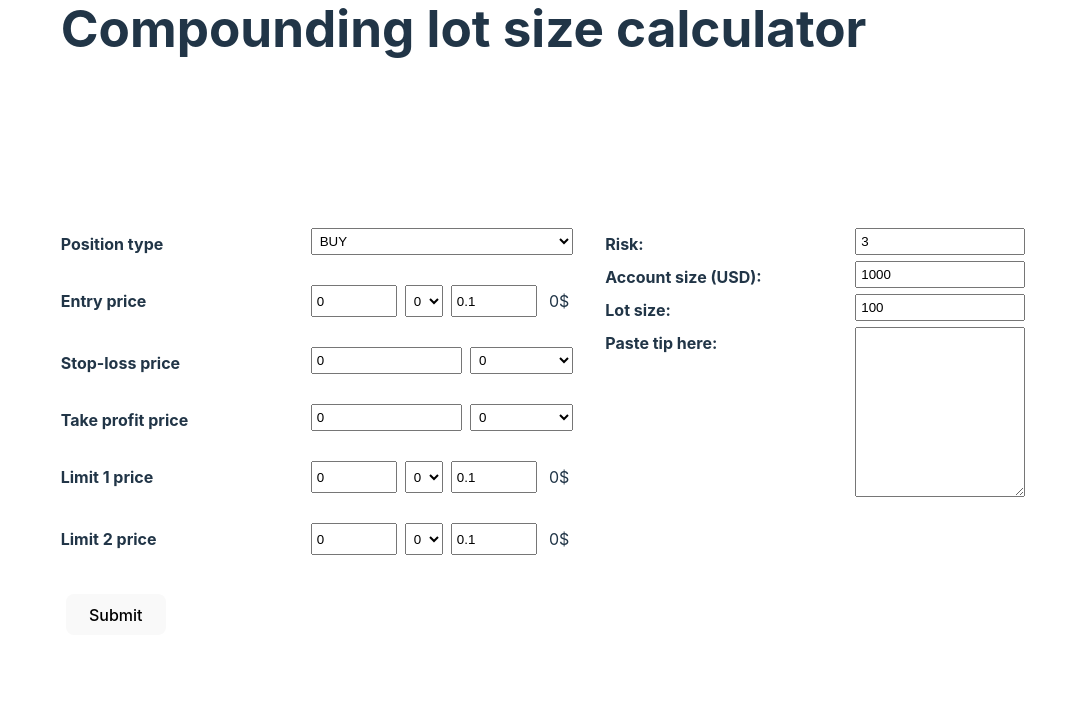
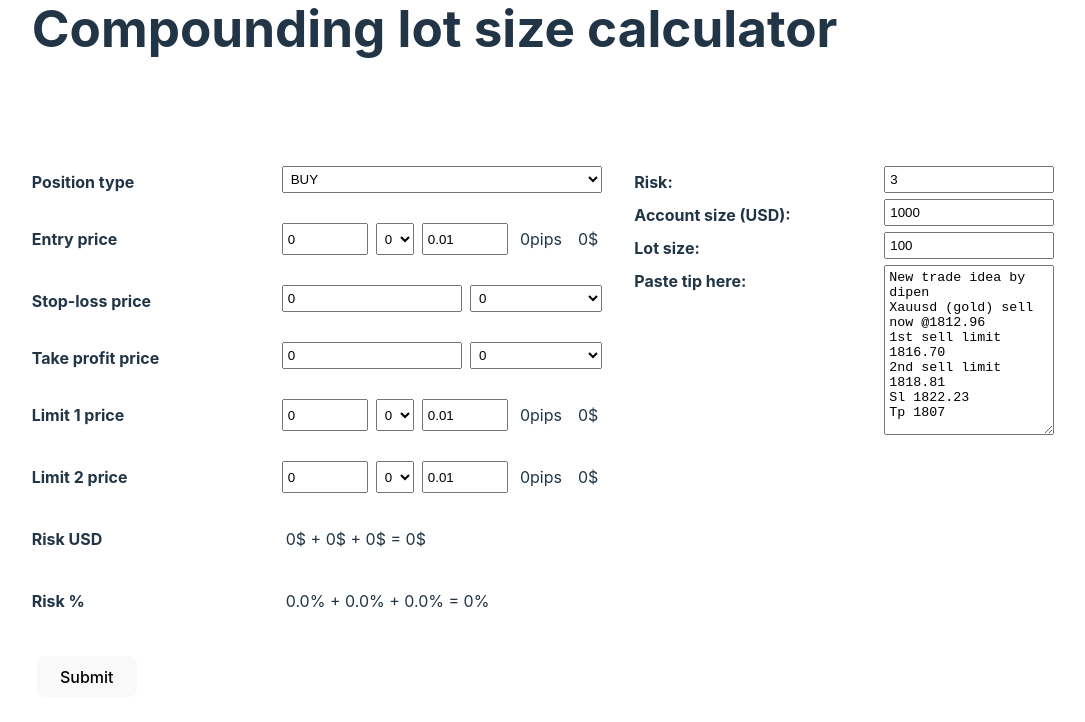
Before and after one commit to fivethreeo/calculate-compounding, a React (Vite) app: page / in a window 1280 px wide. Shown: the top 722 px of the page, without its empty margins (93-1178 px from the left). Built offline with nearby package versions, Linux system fonts and the light colour scheme.

Commit message:
Calculate more

```diff
--- a/src/App.tsx
+++ b/src/App.tsx
@@ -20,11 +20,8 @@ type tipPrices = {
   [key in "entry" | "stopLoss" | "takeProfit" | "order1" | "order2"]: Decimal;
 };
 
-type lotSizesType = {
-  [key in "entry" | "order1" | "order2"]: Decimal;
-};
 
-type lotRiskUSDType = {
+type sizeTypes = {
   [key in "entry" | "order1" | "order2"]: Decimal;
 };
 
@@ -33,25 +30,77 @@ type appState = {
   risk: number;
   lotSize: number,
   prices: tipPrices;
+  pips: sizeTypes,
+  profits: sizeTypes,
   positionType: string;
   pricesSet: boolean;
-  lotSizes: lotSizesType;
-  lotRiskUSD: lotRiskUSDType;
+  lotSizes: sizeTypes;
+  lotRiskUSD: sizeTypes;
+  lotRiskPct: sizeTypes;
+  totalRiskUSD: Decimal;
+  totalRiskPct: Decimal
 };
 
 type appAction = {
   type: string;
   payload: string;
 };
+
+const commonLotSizes = [
+  [new Decimal('0.01'), new Decimal('0.01'), new Decimal('0.01')],
+  [new Decimal('0.01'), new Decimal('0.02'), new Decimal('0.03')],
+  [new Decimal('0.02'), new Decimal('0.03'), new Decimal('0.04')],
+  [new Decimal('0.03'), new Decimal('0.05'), new Decimal('0.07')],
+  [new Decimal('0.05'), new Decimal('0.08'), new Decimal('0.1')],
+  [new Decimal('0.1'), new Decimal('0.15'), new Decimal('0.18')]
+]
 const calculateRisk = (state: appState): appState => {
  if (state.pricesSet) {
+
+    let lotSizes = state.lotSizes;
+    let totalRiskUSD: null | Decimal = null;
+    let totalRiskPct: null | Decimal = null;
+
+    const pctFactor = state.accountSize.div(100)
+    console.log(pctFactor.toString());
+
     const lotRiskUSD = {
       ...state.lotRiskUSD,
-      entry: state.prices.entry.sub(state.prices.stopLoss).abs().mul(new Decimal(state.lotSize).div(10)).mul(state.lotSizes.entry),
-      order1: state.prices.order1.sub(state.prices.stopLoss).abs().mul(new Decimal(state.lotSize).div(10)).mul(state.lotSizes.order1),
-      order2: state.prices.order2.sub(state.prices.stopLoss).abs().mul(new Decimal(state.lotSize).div(10)).mul(state.lotSizes.order2),
+      entry: state.prices.entry.sub(state.prices.stopLoss).abs().mul(new Decimal(state.lotSize)).mul(lotSizes.entry),
+      order1: state.prices.order1.sub(state.prices.stopLoss).abs().mul(new Decimal(state.lotSize)).mul(lotSizes.order1),
+      order2: state.prices.order2.sub(state.prices.stopLoss).abs().mul(new Decimal(state.lotSize)).mul(lotSizes.order2),
     }
-    return {...state, lotRiskUSD }
+
+    const lotRiskPct = {
+      ...state.lotRiskPct,
+      entry: lotRiskUSD.entry.div(pctFactor),
+      order1: lotRiskUSD.order1.div(pctFactor),
+      order2: lotRiskUSD.order2.div(pctFactor)
+    }
+
+    if (!totalRiskUSD) {
+      totalRiskUSD = state.prices.entry.sub(state.prices.stopLoss).abs().mul(new Decimal(state.lotSize)).mul(lotSizes.entry)
+        .plus(state.prices.order1.sub(state.prices.stopLoss).abs().mul(new Decimal(state.lotSize)).mul(lotSizes.order1))
+        .plus(state.prices.order2.sub(state.prices.stopLoss).abs().mul(new Decimal(state.lotSize)).mul(lotSizes.order2))
+    }
+
+    if (!totalRiskPct) {
+      totalRiskPct = totalRiskUSD.div(pctFactor)
+    }
+
+    const profits = {
+      ...state.profits,
+      entry: state.prices.entry.sub(state.prices.takeProfit).abs().mul(new Decimal(state.lotSize)).mul(lotSizes.entry),
+      order1: state.prices.order1.sub(state.prices.takeProfit).abs().mul(new Decimal(state.lotSize)).mul(lotSizes.order1),
+      order2: state.prices.order2.sub(state.prices.takeProfit).abs().mul(new Decimal(state.lotSize)).mul(lotSizes.order2),
+    }
+    const pips = {
+      ...state.pips,
+      entry: state.prices.entry.sub(state.prices.stopLoss).abs().mul(10),
+      order1: state.prices.order1.sub(state.prices.stopLoss).abs().mul(10),
+      order2: state.prices.order2.sub(state.prices.stopLoss).abs().mul(10)
+    }
+    return {...state, lotRiskUSD, lotRiskPct, totalRiskUSD, totalRiskPct, pips, profits }
  }
  return state
 }
@@ -126,7 +175,7 @@ function App() {
   const limit2SelectId = useId();
 
   const [state, dispatch] = useReducer(appReducer, {
-    accountSize: new Decimal(0),
+    accountSize: new Decimal(1000),
     risk: 3,
     lotSize: 100,
     prices: {
@@ -136,18 +185,35 @@ function App() {
       order1: new Decimal(0),
       order2: new Decimal(0),
     },
+    pips: {
+      entry: new Decimal(0),
+      order1: new Decimal(0),
+      order2: new Decimal(0),
+    },
+    profits: {
+      entry: new Decimal(0),
+      order1: new Decimal(0),
+      order2: new Decimal(0),
+    },
     lotSizes: {
-      entry: new Decimal(0.1),
-      order1: new Decimal(0.1),
-      order2: new Decimal(0.1),
+      entry: new Decimal(0.01),
+      order1: new Decimal(0.01),
+      order2: new Decimal(0.01),
     },
     lotRiskUSD: {
       entry: new Decimal(0),
       order1: new Decimal(0),
       order2: new Decimal(0),
     },
+    lotRiskPct: {
+      entry: new Decimal(0),
+      order1: new Decimal(0),
+      order2: new Decimal(0),
+    },
     positionType: "BUY",
     pricesSet: false,
+    totalRiskUSD: new Decimal(0),
+    totalRiskPct: new Decimal(0)
   });
   const [accountSize, setAccountSize] = useState(1000);
 
@@ -181,7 +247,7 @@ function App() {
                       className="input-control"
                       id="{positionTypeSelectId}"
                       name="entry"
-                      value={state.positionType}
+                      defaultValue={state.positionType}
                       onChange={(e) =>
                         dispatch({
                           type: "positionType",
@@ -208,7 +274,7 @@ function App() {
                       className="input-control"
                       id="{entrySelectId}2"
                       name="entry"
-                      value={state.prices.entry.toString()}
+                      defaultValue={state.prices.entry.toString()}
                       onChange={(e) =>
                         dispatch({ type: "entry", payload: e.target.value })
                       }
@@ -219,10 +285,14 @@ function App() {
                       className="input-control smallinput"
                       id="{entrySelectId}3"
                       defaultValue={state.lotSizes.entry.toString()}
-                      onBlur={(e) =>
+                      onChange={(e) =>
                         dispatch({ type: "entryLotSize", payload: e.target.value })
                       }
                     />
+                    <span className="input-control">
+                      {state.pips.entry.toString()}pips
+                    </span>
+
                     <span className="input-control">
                       {state.lotRiskUSD.entry.toString()}$
                     </span>
@@ -243,7 +313,7 @@ function App() {
                       className="input-control"
                       id="{slSelectId}2"
                       name="sl"
-                      value={state.prices.stopLoss.toString()}
+                      defaultValue={state.prices.stopLoss.toString()}
                       onChange={(e) =>
                         dispatch({ type: "stopLoss", payload: e.target.value })
                       }
@@ -270,7 +340,7 @@ function App() {
                       className="input-control"
                       id="{tpSelectId}2"
                       name="tp"
-                      value={state.prices.takeProfit.toString()}
+                      defaultValue={state.prices.takeProfit.toString()}
                       onChange={(e) =>
                         dispatch({
                           type: "takeProfit",
@@ -297,7 +367,7 @@ function App() {
                       className="input-control"
                       id="{limit1SelectId}2"
                       name="l1"
-                      value={state.prices.order1.toString()}
+                      defaultValue={state.prices.order1.toString()}
                       onChange={(e) =>
                         dispatch({ type: "order1", payload: e.target.value })
                       }
@@ -307,11 +377,15 @@ function App() {
                     <input
                       className="input-control smallinput"
                       id="{order1SelectId}3"
-                      value={state.lotSizes.order1.toString()}
-                      onBlur={(e) =>
+                      defaultValue={state.lotSizes.order1.toString()}
+                      onChange={(e) =>
                         dispatch({ type: "order1LotSize", payload: e.target.value })
                       }
                     />
+                    <span className="input-control">
+                      {state.pips.order1.toString()}pips
+                    </span>
+
                     <span className="input-control">
                       {state.lotRiskUSD.order1.toString()}$
                     </span>
@@ -332,7 +406,7 @@ function App() {
                       className="input-control"
                       id="{limit2SelectId}2"
                       name="l2"
-                      value={state.prices.order2.toString()}
+                      defaultValue={state.prices.order2.toString()}
                       onChange={(e) =>
                         dispatch({ type: "order2", payload: e.target.value })
                       }
@@ -342,13 +416,31 @@ function App() {
                     <input
                       className="input-control smallinput"
                       id="{order2SelectId}3"
-                      value={state.lotSizes.order2.toString()}
-                      onBlur={(e) =>
+                      defaultValue={state.lotSizes.order2.toString()}
+                      onChange={(e) =>
                         dispatch({ type: "order2LotSize", payload: e.target.value })
                       }
                     />
                     <span className="input-control">
+                      {state.pips.order2.toString()}pips
+                    </span>
+
+                    <span className="input-control">
                       {state.lotRiskUSD.order2.toString()}$
+                    </span>
+                  </div>
+                  <div className="form-group">
+                    <label>Risk USD</label>
+
+                    <span className="input-control">
+                      {state.lotRiskUSD.entry.toString()}$ + {state.lotRiskUSD.order1.toString()}$ + {state.lotRiskUSD.order2.toString()}$ = {state.totalRiskUSD.toString()}$
+                    </span>
+                  </div>
+                  <div className="form-group">
+                    <label>Risk %</label>
+
+                    <span className="input-control">
+                      {state.lotRiskPct.entry.toFixed(1).toString()}% + {state.lotRiskPct.order1.toFixed(1).toString()}% + {state.lotRiskPct.order2.toFixed(1).toString()}% = {state.totalRiskPct.toString()}%
                     </span>
                   </div>
                   <div className="form-group">
@@ -385,7 +477,7 @@ function App() {
               <div className="form-group">
                 <label htmlFor={lotSizeId}>Lot size:</label>
                 <input
-                  value={state.lotSize}
+                  defaultValue={state.lotSize}
                   className="input-control smallinput"
                   id={lotSizeId}
                   name="as"
@@ -403,7 +495,7 @@ function App() {
                   onChange={(e) =>
                     dispatch({ type: "parseTip", payload: e.target.value })
                   }
-                />
+                  defaultValue={"New trade idea by dipen\nXauusd (gold) sell now @1812.96\n1st sell limit 1816.70\n2nd sell limit 1818.81\nSl 1822.23\nTp 1807\n\n"}                />
               </div>
 
               {state.pricesSet && <p>All set</p>}
```
Also changed, not shown: src/App.css (+53 -2 lines).
